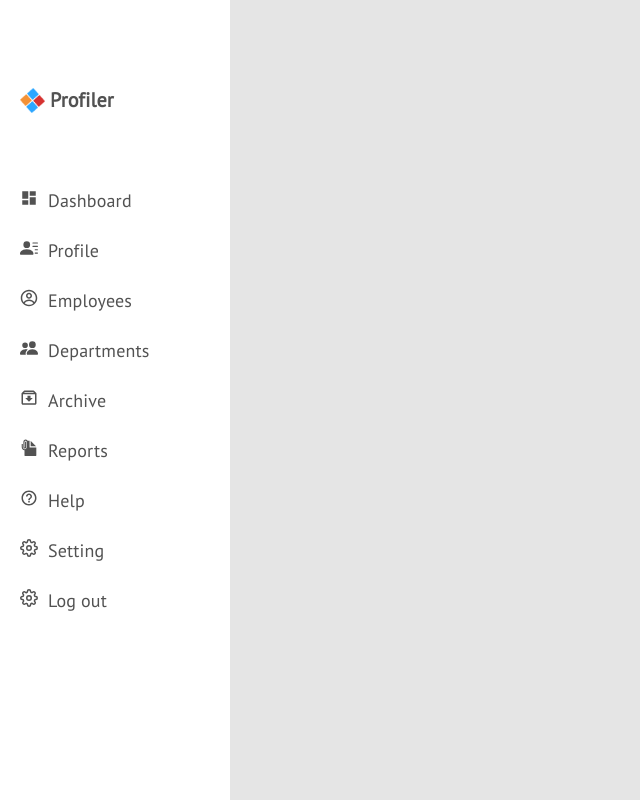
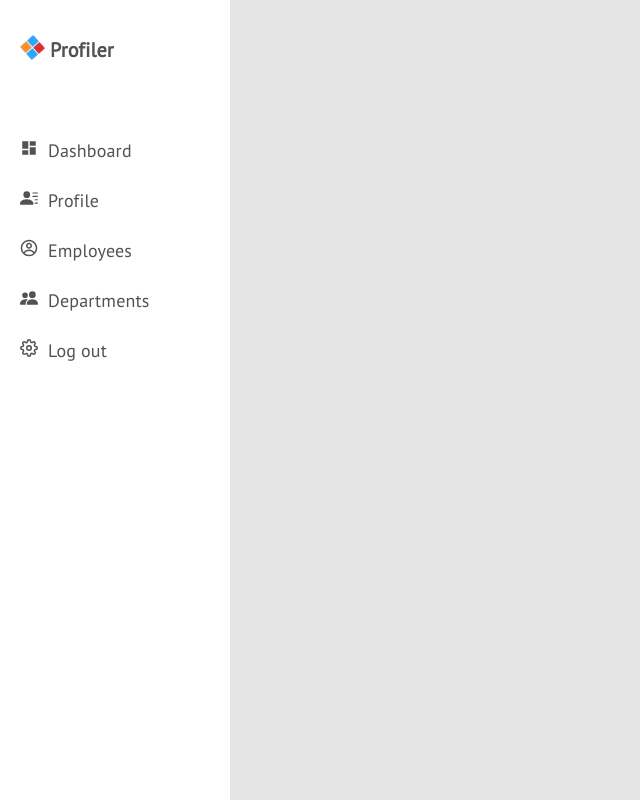
Before and after one commit to chuksdozie/profiler-frontend, a React (Create React App) app: page /dashboard in a window 1280 px wide. Shown: the whole page, without its empty margins (0-640 px from the left). Built offline with nearby package versions, Linux system fonts and the light colour scheme.

Commit message:
side bar

```diff
--- a/src/components/organisms/SideBar.js
+++ b/src/components/organisms/SideBar.js
@@ -22,10 +22,10 @@ const items = [
   { id: "profile", name: "Profile", iconImg: BsPersonLinesFill },
   { id: "employments", name: "Employees", iconImg: CgProfile },
   { id: "departments", name: "Departments", iconImg: BsPeopleFill },
-  { id: "profile", name: "Archive", iconImg: BiArchiveIn },
-  { id: "profile", name: "Reports", iconImg: IoDocumentAttachSharp },
-  { id: "profile", name: "Help", iconImg: MdOutlineHelpOutline },
-  { id: "profile", name: "Setting", iconImg: FiSettings },
+  // { id: "profile", name: "Archive", iconImg: BiArchiveIn },
+  // { id: "profile", name: "Reports", iconImg: IoDocumentAttachSharp },
+  // { id: "profile", name: "Help", iconImg: MdOutlineHelpOutline },
+  // { id: "profile", name: "Setting", iconImg: FiSettings },
   { id: "/", name: "Log out", iconImg: FiSettings },
 ];
 
@@ -47,7 +47,7 @@ const SideBar = (props) => {
           color="#525252"
           size="20px"
           weight="600"
-          padding="60px 10px 10px 0"
+          padding="25px 10px 10px 0"
         />
       </span>
       {items.map((i, k) => (
@@ -82,9 +82,10 @@ const MainDiv = {
   width: "100%",
   height: "75vh",
   backgroundColor: COLORS.SIGN_UP_BACKGROUND,
+  // backgroundColor: "yellow",
   display: "flex",
   flexDirection: "column",
-  justifyContent: "center",
+  justifyContent: "left",
   alignItems: "center",
   borderRadius: "5px",
 };
@@ -93,12 +94,12 @@ const Span = {
   display: "flex",
   alignItems: "center",
   width: "100%",
-  padding: "50px 0",
+  padding: "10px 0 50px",
   // backgroundColor: "red",
 };
 
 const Img = {
   width: 25,
   height: 25,
-  padding: "50px 5px 0 20px",
+  padding: "10px 5px 0 20px",
 };
```
